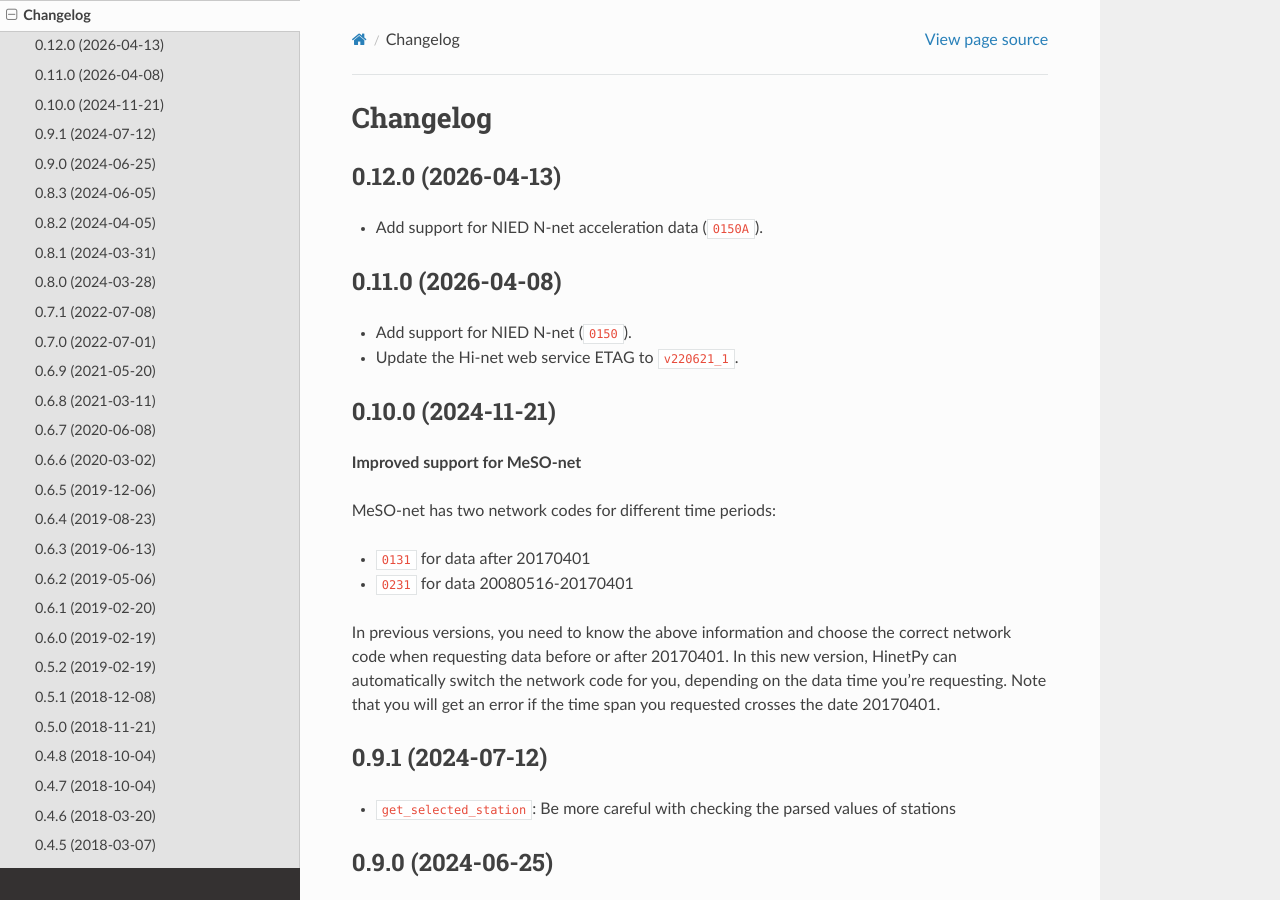
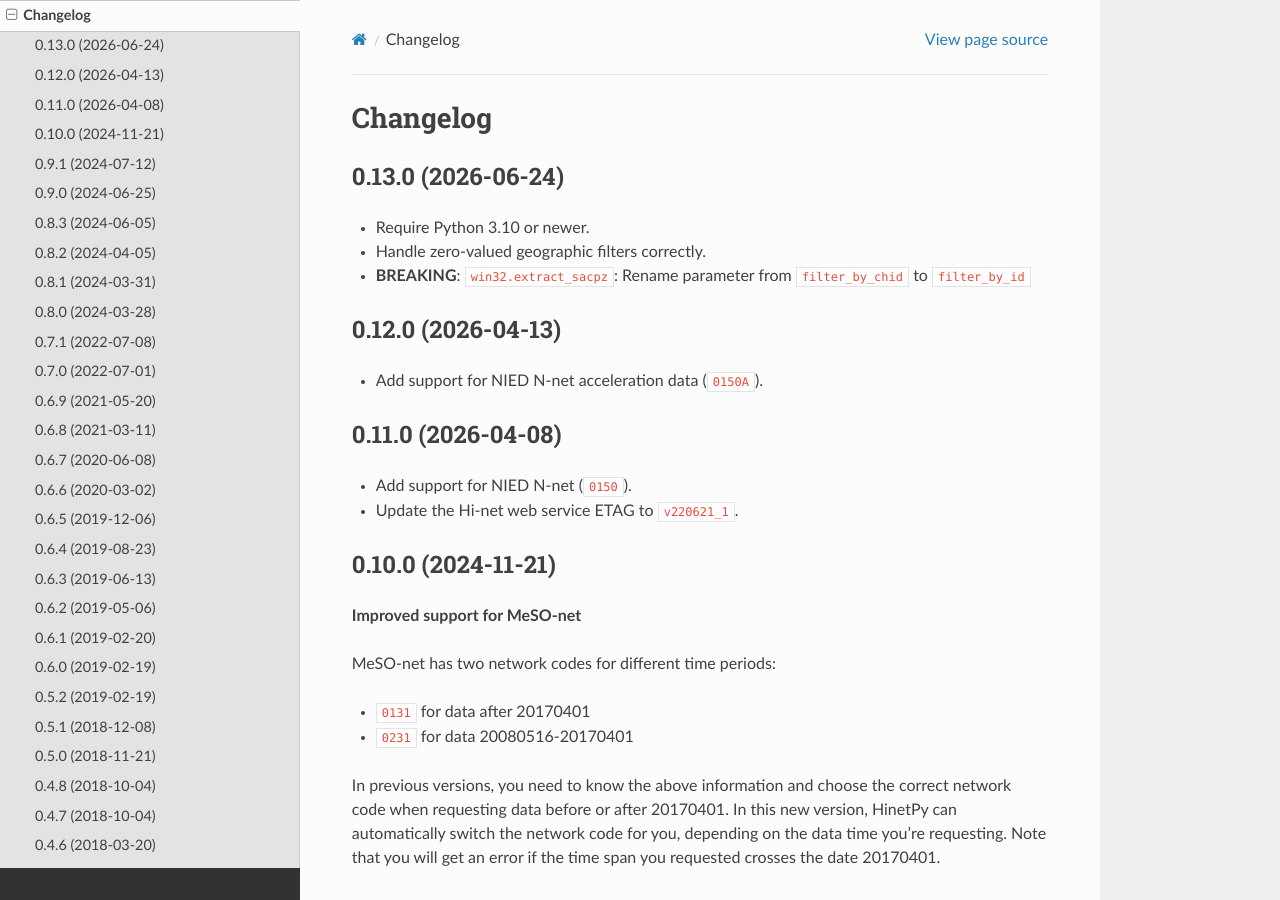
Before and after one commit to seisman/HinetPy, a Sphinx documentation site: the page built from docs/changelog.md, in a window 1280 px wide and 900 px high. Built offline with Sphinx 7.4.7 and the Read the Docs theme 3.1.0, drawn with Linux system fonts in a browser that asks for light colours.

Commit message:
Update release changelog for v0.13.0

```diff
--- a/docs/changelog.md
+++ b/docs/changelog.md
@@ -1,4 +1,10 @@
 # Changelog
+
+## 0.13.0 (2026-06-24)
+
+- Require Python 3.10 or newer.
+- Handle zero-valued geographic filters correctly.
+- **BREAKING**: `win32.extract_sacpz`: Rename parameter from `filter_by_chid` to `filter_by_id`
 
 ## 0.12.0 (2026-04-13)
 
```
